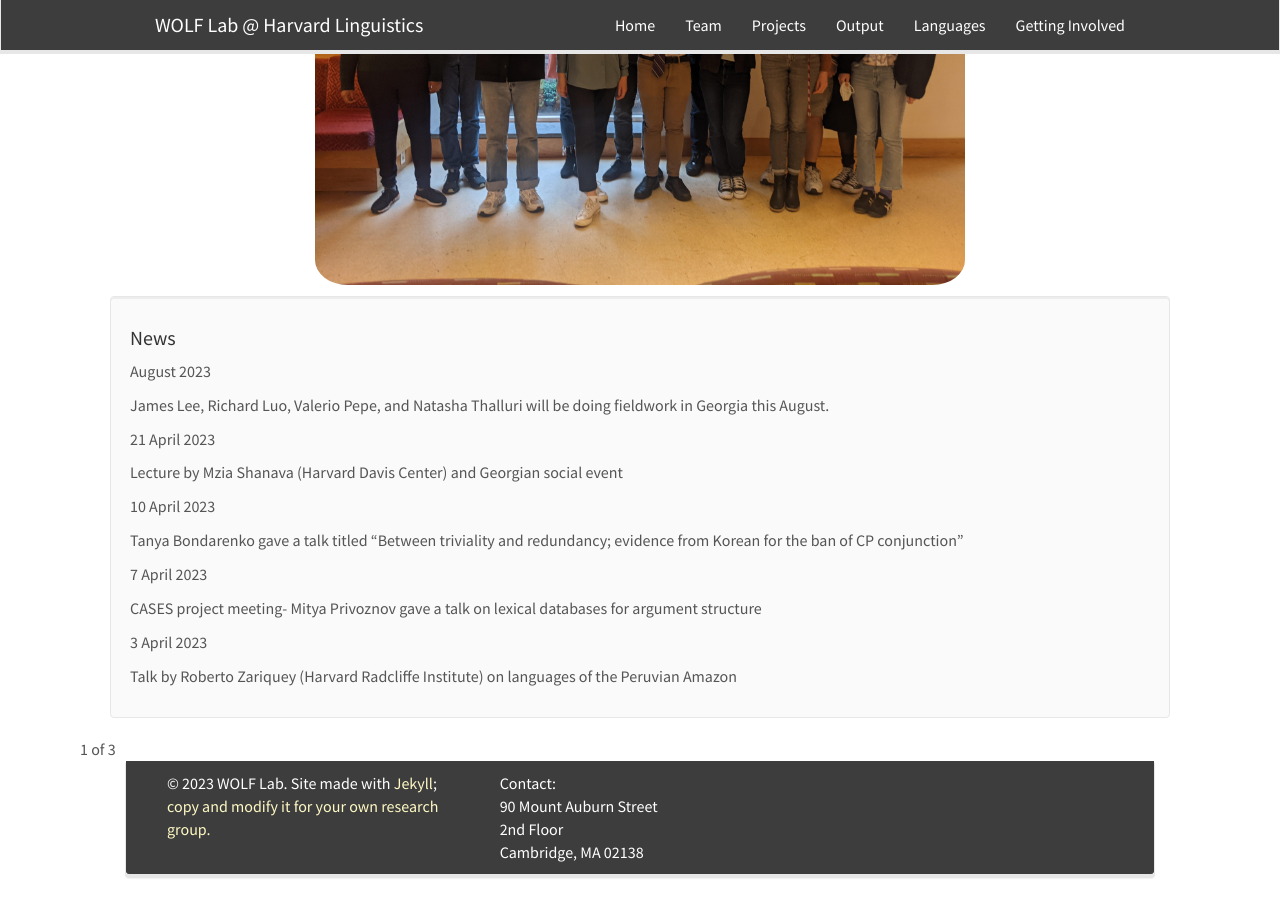
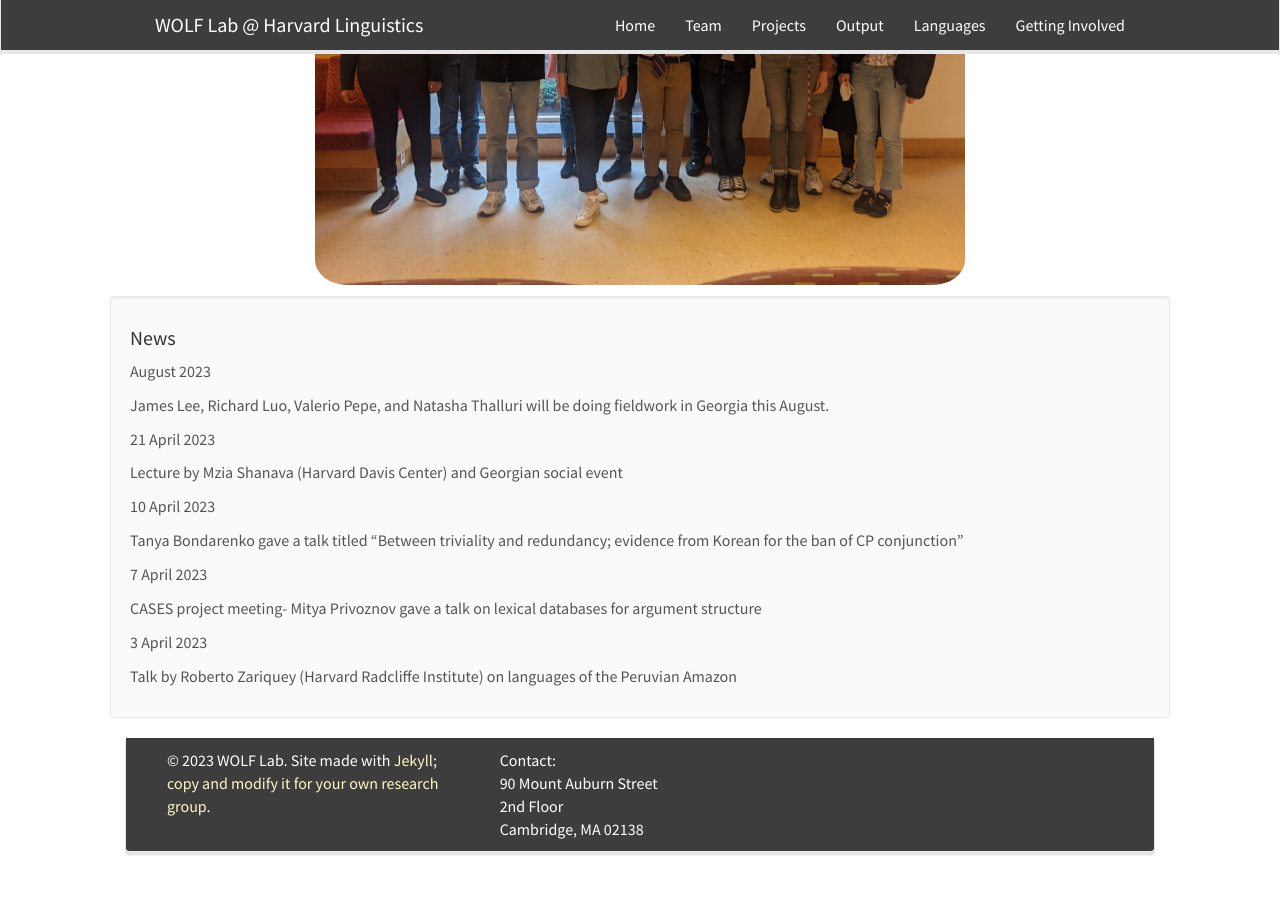
Before and after one commit to fieldlinguistics/fieldlinguistics.github.io, a Jekyll site: the page built from _pages/home.md, in a window 1280 px wide and 900 px high, scrolled down 517 px. Built offline with Jekyll 4.4.1, drawn with Linux system fonts in a browser that asks for light colours; nearby versions of some CDN libraries; after the commit the page ends 1394 px from its top, so only the background shows below that.

Commit message:
Changes in homelay. Removed 1 of 3 text

```diff
--- a/_layouts/homelay.html
+++ b/_layouts/homelay.html
@@ -16,5 +16,4 @@ layout: default
 
   <div class="row">
     <div class="row">
-      1 of 3
     </div>
```
